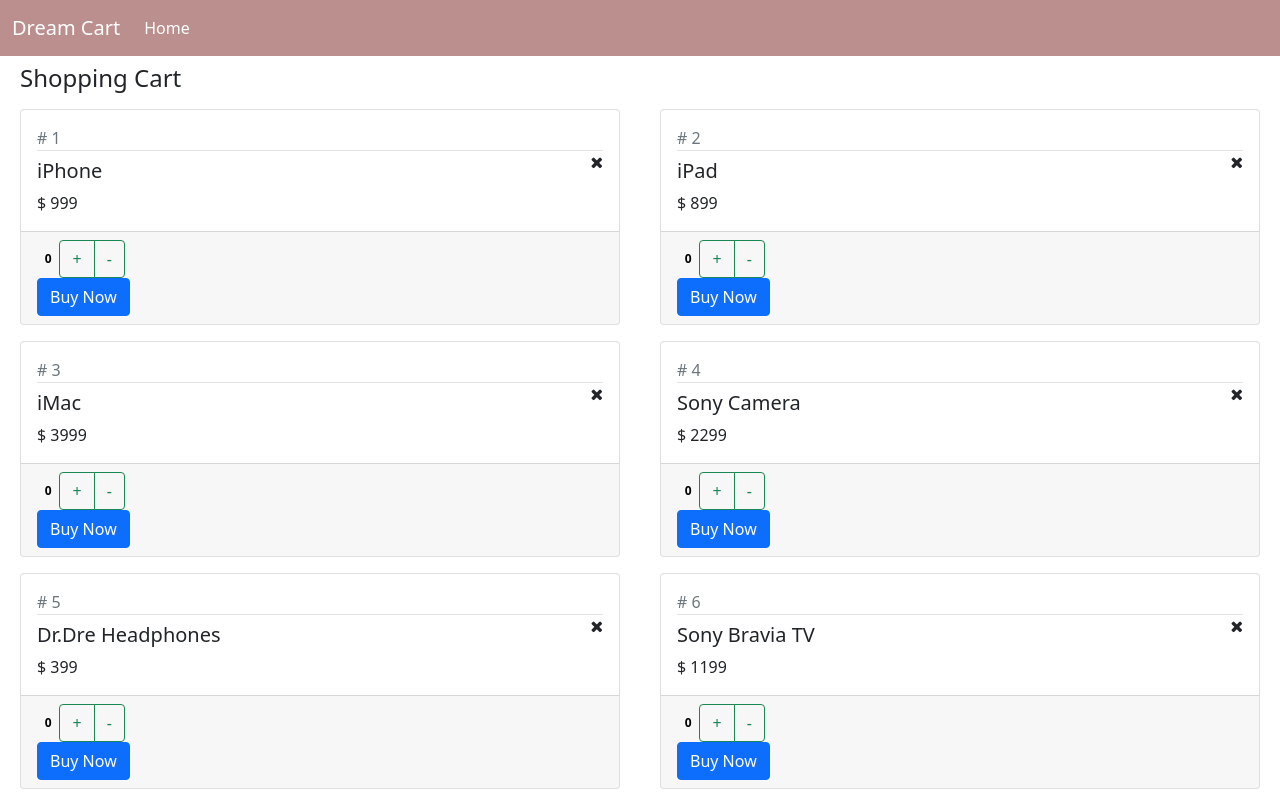
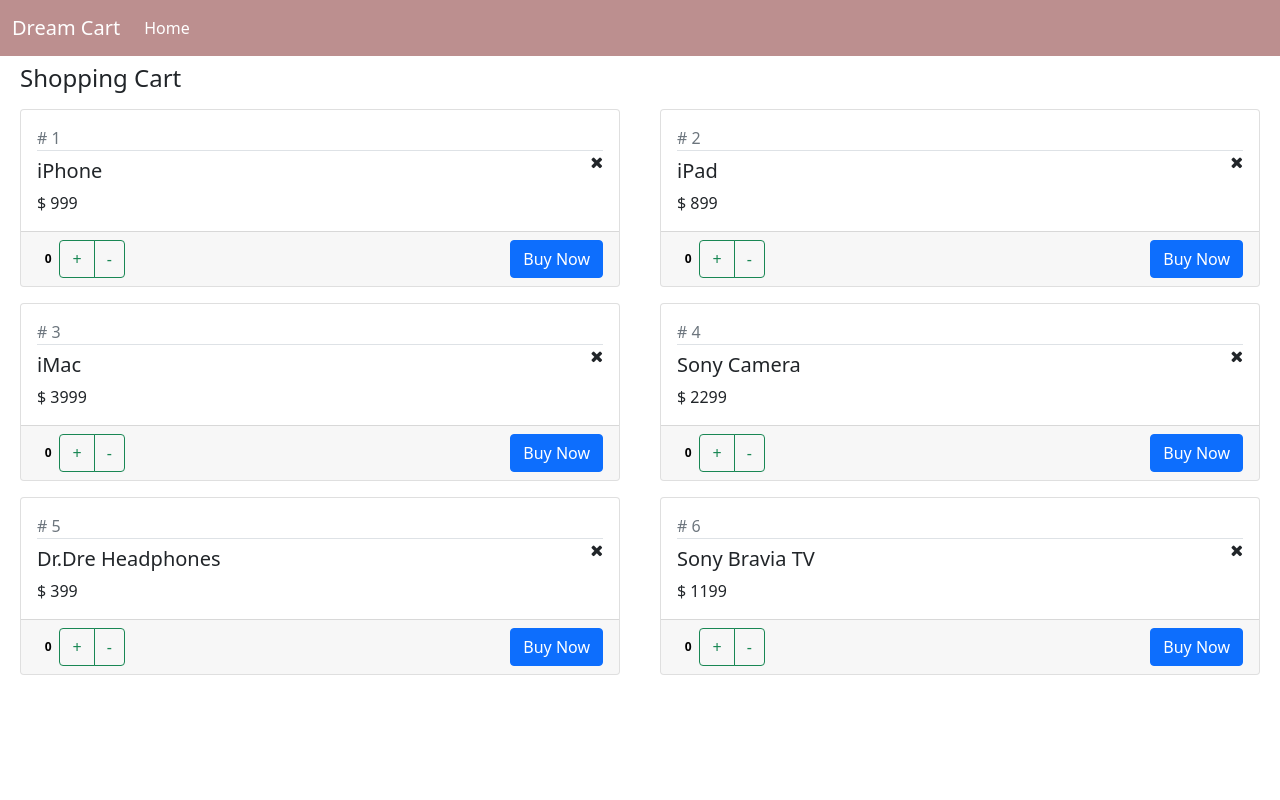
Before and after one commit to HarshJainGitHub/e-commerce, a React (Create React App) app: page / in a window 1280 px wide. Built offline with nearby package versions, Linux system fonts and the light colour scheme; data requests are answered from the project's data file.

Commit message:
async & await api

```diff
--- a/src/Product.jsx
+++ b/src/Product.jsx
@@ -27,7 +27,7 @@
           </div>
           {/* card body ends here */}
 
-          <div className="card-footer">
+          <div className="card-footer" style={{display:'flex',justifyContent:'space-between'}}>
             <div className="float-left">
               <span className="badge badge-info badge-dark" style={{color:"#000"}}>
               {this.state.product.quantity}
--- a/src/ShoppingCart.js
+++ b/src/ShoppingCart.js
@@ -70,21 +70,15 @@
     )
   }
 
-  componentDidMount(){
+  componentDidMount = async () => {
     // console.log("Mounting Phase:- Shoping Cart ComponentDidMount()");
-    fetch('http://localhost:5000/products',{method:"GET"})
-    .then( (response) => {
-      if(response.status){
-        let promise2 = response.json();
-        promise2.then((prods) => {
-          console.log(prods);
-          this.setState({
-            products: prods
-          });
-        });
-        console.log(this.state.products);
-      }
-    });
+    var response = await fetch('http://localhost:5000/products',{method:"GET"});
+    if(response.status){
+      var prods = await response.json();
+      this.setState({
+        products: prods
+      })
+    }
   }
 
   componentDidUpdate(prevProps,prevState){
```
